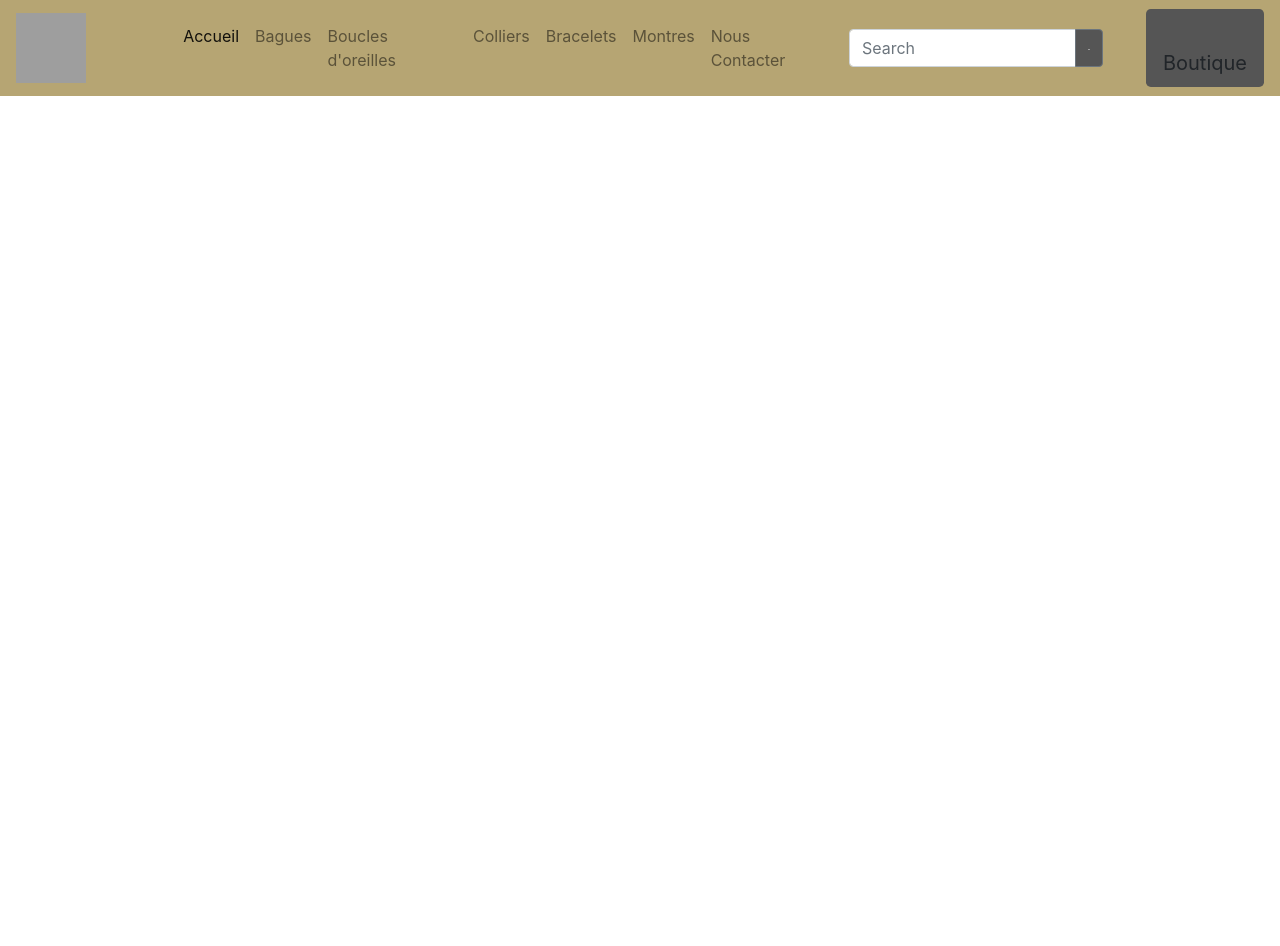
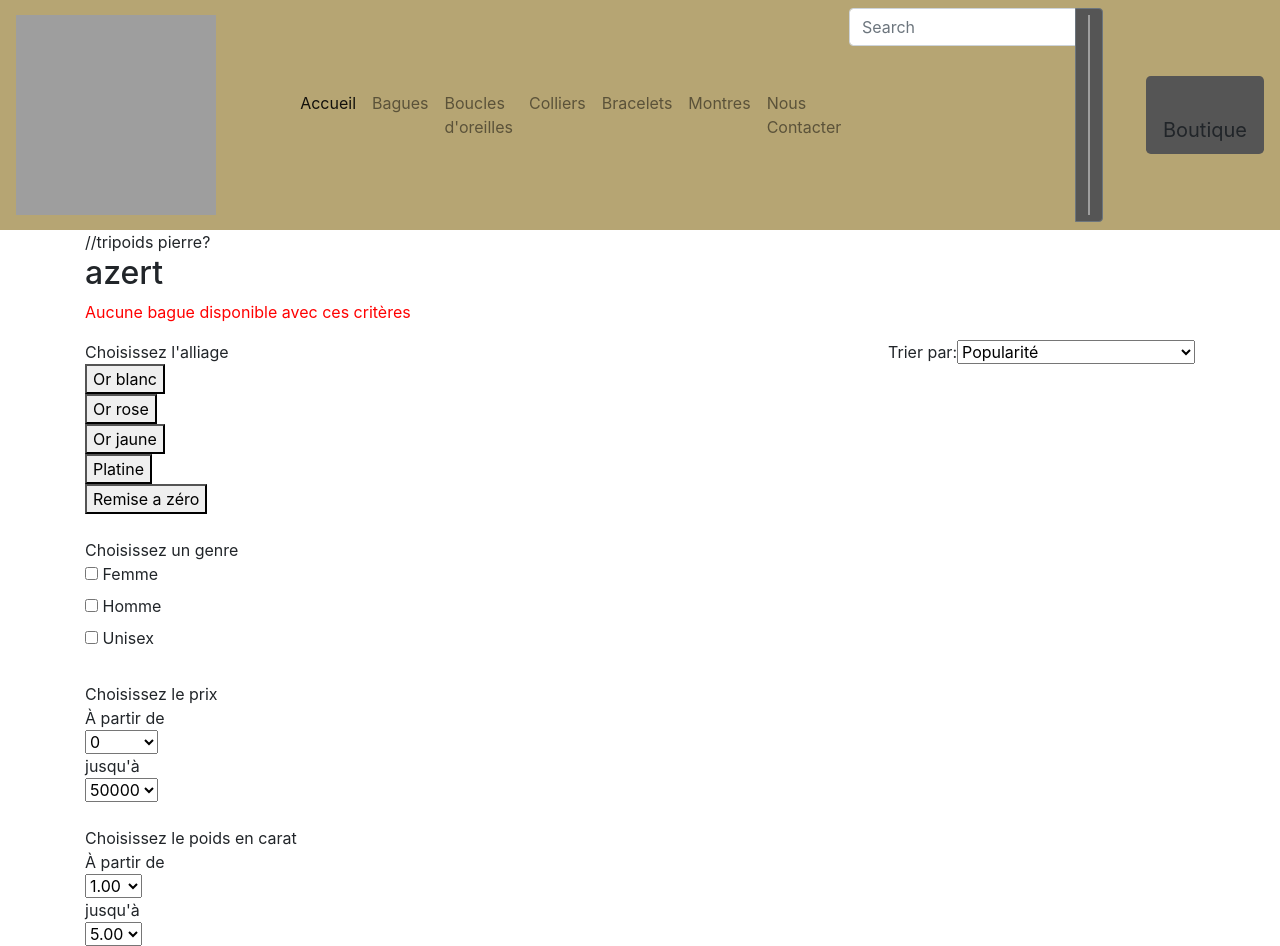
Before and after one commit to bagdaad-code/onx2i, a PHP site: page /index.php?view=bague in a window 1280 px wide. Before the commit the page ends 96 px from the top, so only its background shows below. Run offline with PHP 8.4, Linux system fonts and the light colour scheme; grey boxes are pictures that could not be loaded.

Commit message:
Update bague.php

```diff
--- a/On2ixV1/templates/bague.php
+++ b/On2ixV1/templates/bague.php
@@ -1,11 +1,158 @@
 <?php
-
-//C'est la propriété php_self qui nous l'indique :
-// Quand on vient de index :
-// [PHP_SELF] => /chatISIG/index.php
-// Quand on vient directement par le répertoire templates
-// [PHP_SELF] => /chatISIG/templates/accueil.php
-
-// Si la page est appelée directement par son adresse, on redirige en passant pas la page index
-// Pas de soucis de bufferisation, puisque c'est dans le cas où on appelle directement la page sans son contexte
+if (basename($_SERVER["PHP_SELF"]) != "index.php")
+{
+	header("Location:../index.php?view=annonce");
+	die("");
+}
 ?>
+//tripoids  pierre?
+<h2 id=titre >azert</h2>
+<p id="err">Aucune bague disponible avec ces critères </p>
+<div class="tri">
+	Trier par:<select  id="tri">
+		<option class="option" id="POP">Popularité</option>
+		<option class="option" id="PASC">Prix dans l'ordre croissant</option>
+		<option class="option" id="PDESC">Prix dans l'ordre decroissant</option>
+		<option class="option" id="CASC">Carat par ordre croissant</option>
+		<option class="option" id="CDESC">Carat par ordre decroissant</option>
+	</select>
+</div>
+<div id="triGauche">
+	<div class="alliage">
+		Choisissez l'alliage<br>
+		<button class="checkalliage" id="or blanc" type="submit">Or blanc</button><br>
+		<button class="checkalliage" id="or rose"  type="submit">Or rose</button> <br>
+		<button class="checkalliage" id="or jaune" type="submit">Or jaune</button><br>
+		<button class="checkalliage" id="platine"  type="submit">Platine</button> <br>
+		<button class="checkalliage" id="raz"  type="submit">Remise a zéro</button> <br>
+	</div>
+	<br>
+	<div class="genre">
+  	Choisissez un genre <br>
+		<input class="checkgenre" type="checkbox" id="F" name="">
+		<label for="F">Femme</label><br>
+		<input class="checkgenre" type="checkbox" id="M" name="">
+		<label for="M">Homme</label><br>
+		<input class="checkgenre" type="checkbox" id="U" name="">
+		<label for="U">Unisex</label><br>
+	</div>
+	<br>
+	<div class="prix">
+		Choisissez le prix <br>
+		À partir de <br>
+		<select class="selectPrix" id="selectPrixMin" name="" data-selected="">
+			<option value="0" selected>0</option>
+			<option value="500">500</option>
+			<option value="1000">1000</option>
+			<option value="1500">1500</option>
+			<option value="2000">2000</option>
+			<option value="2500">2500</option>
+			<option value="3000">3000</option>
+			<option value="3500">3500</option>
+			<option value="4000">4000</option>
+			<option value="4500">4500</option>
+			<option value="5000">5000</option>
+			<option value="6000">6000</option>
+			<option value="7000">7000</option>
+			<option value="8000">8000</option>
+			<option value="9000">9000</option>
+			<option value="10000">10000</option>
+			<option value="15000">15000</option>
+			<option value="20000">20000</option>
+			<option value="30000">30000</option>
+			<option value="40000">40000</option>
+			<option value="50000">50000</option>
+		</select><br>
+			jusqu'à <br>
+		<select class="selectPrix" id="selectPrixMax" name="" data-selected="false">
+			<option value="0" >0</option>
+			<option value="500">500</option>
+			<option value="1000">1000</option>
+			<option value="1500">1500</option>
+			<option value="2000">2000</option>
+			<option value="2500">2500</option>
+			<option value="3000">3000</option>
+			<option value="3500">3500</option>
+			<option value="4000">4000</option>
+			<option value="4500">4500</option>
+			<option value="5000">5000</option>
+			<option value="6000">6000</option>
+			<option value="7000">7000</option>
+			<option value="8000">8000</option>
+			<option value="9000">9000</option>
+			<option value="10000">10000</option>
+			<option value="15000">15000</option>
+			<option value="20000">20000</option>
+			<option value="30000">30000</option>
+			<option value="40000">40000</option>
+			<option value="50000"selected>50000</option>
+		</select><br>
+	<br>
+	<div class="carat">
+		 Choisissez le poids en carat  <br>
+		 À partir de <br>
+		<select class="selectCarat" id="selectCaratMin" name="" data-selected="false">
+			<option value="1.00" selected>1.00</option>
+			<option value="1.25">1.25</option>
+			<option value="1.50">1.50</option>
+			<option value="1.75">1.75</option>
+			<option value="2.00">2.00</option>
+			<option value="2.25">2.25</option>
+			<option value="2.50">2.50</option>
+			<option value="2.75">2.75</option>
+			<option value="3.00">3.00</option>
+			<option value="3.25">3.25</option>
+			<option value="3.50">3.50</option>
+			<option value="3.75">3.75</option>
+			<option value="4.00">4.00</option>
+			<option value="4.25">4.25</option>
+			<option value="4.50">4.50</option>
+			<option value="4.75">4.75</option>
+			<option value="5.00">5.00</option>
+		</select><br>
+					 jusqu'à <br>
+		<select class="selectCarat" id="selectCaratMax" name="" data-selected="false">
+			<option value="2.00">2.00</option>
+			<option value="2.25">2.25</option>
+			<option value="2.50">2.50</option>
+			<option value="2.75">2.75</option>
+			<option value="3.00">3.00</option>
+			<option value="3.25">3.25</option>
+			<option value="3.50">3.50</option>
+			<option value="3.75">3.75</option>
+			<option value="4.00">4.00</option>
+			<option value="4.25">4.25</option>
+			<option value="4.50">4.50</option>
+			<option value="4.75">4.75</option>
+			<option value="5.00" selected>5.00</option>
+		</select>
+	</div>
+</div>
+</div>
+<br>
+<div id="bague"></div>
+<script src="js/bague.js"></script>
+<style media="screen">
+	.tri{
+	float:right;
+	}
+	#bague{
+		display: flex;
+	}
+	.bagues {
+		border: 1px solid ;
+		width: 25%;
+		text-align: center;
+		margin-right: 5px;
+	}
+	img{
+		height: 200px;
+		width: 200px;
+	}
+	#triGauche{
+float: left;
+	}
+	#err{
+		color:red;
+	}
+</style>
```
